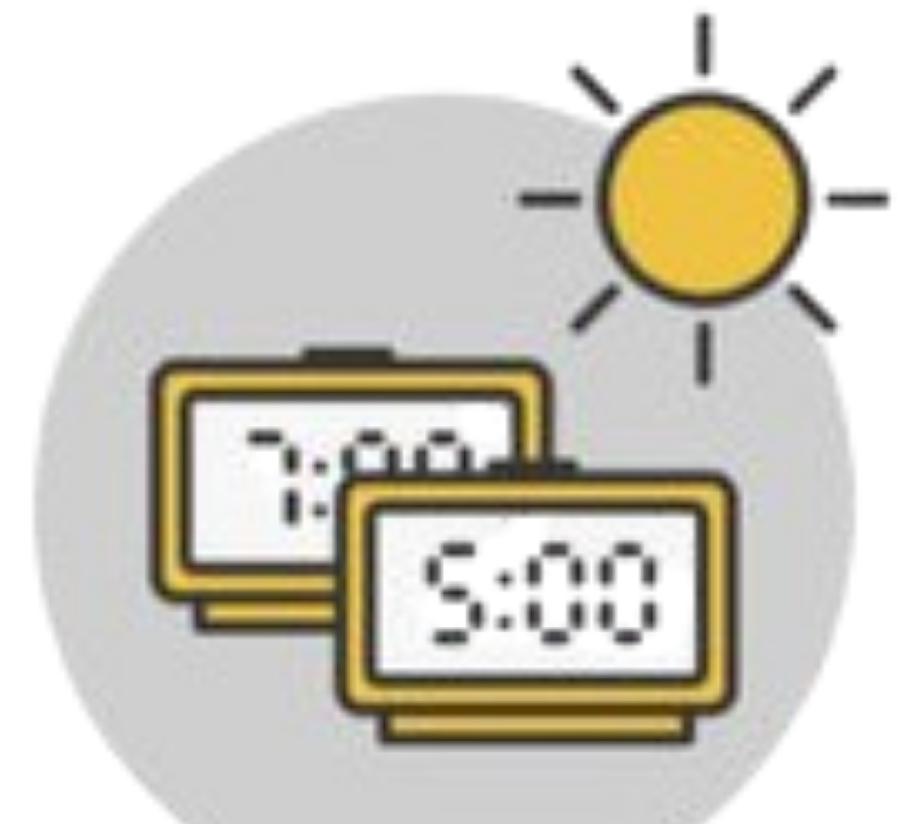
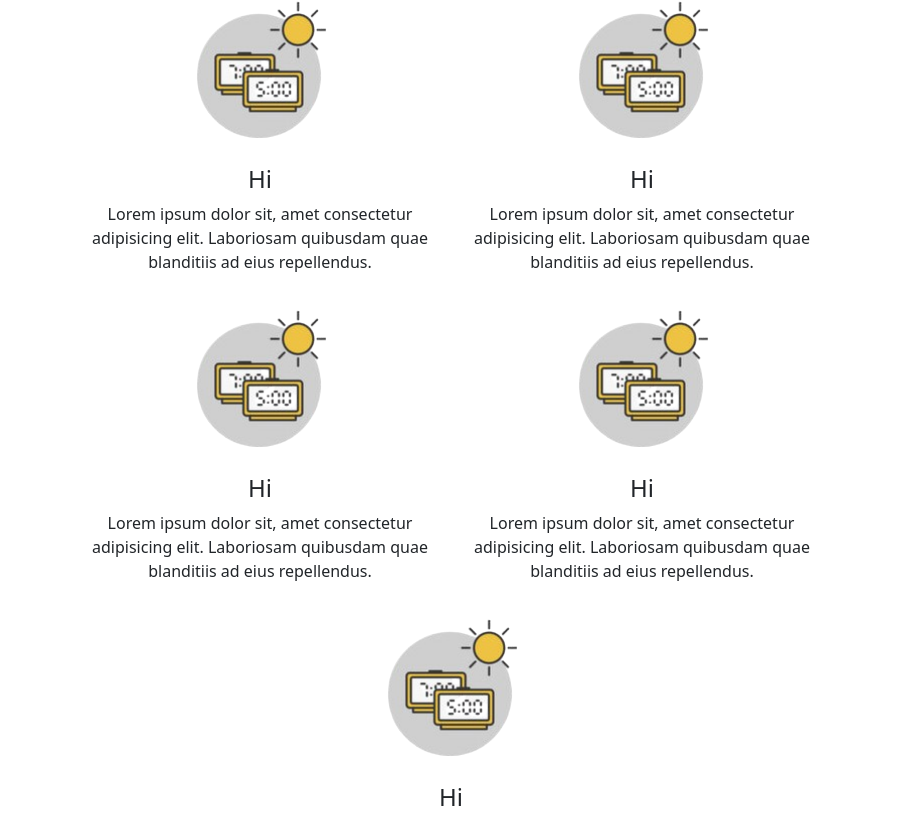
Before and after one commit to Ajith369369/motivated-mornings-frontend, a React (Vite) app: page / in a window 1280 px wide. Shown: the part 1326-2150 px from the top of the page, without its empty margins (189-1112 px from the left). Built offline with nearby package versions, Linux system fonts and the light colour scheme.

Commit message:
Add more flex items.

```diff
--- a/src/components/Features.css
+++ b/src/components/Features.css
@@ -0,0 +1,8 @@
+.flex-items {
+  max-width: 350px;
+}
+
+.flex-img {
+  height: 160px;
+  width: auto;
+}
--- a/src/components/Features.jsx
+++ b/src/components/Features.jsx
@@ -12,11 +12,43 @@ function Features() {
               you do the work.
             </h2>
           </div>
-          <div>
-            <div>
-              <img src="/src/assets/morning.png" alt="" />
-              <h4>Hi</h4>
-              <p>
+          <div className="d-flex flex-wrap justify-content-center align-items-center">
+            <div className="flex-items d-flex flex-column justify-content-center align-items-center m-3">
+              <img className="flex-img" src="/src/assets/morning.png" alt="" />
+              <h4 className="my-2">Hi</h4>
+              <p className="m-0 text-center">
+                Lorem ipsum dolor sit, amet consectetur adipisicing elit.
+                Laboriosam quibusdam quae blanditiis ad eius repellendus.
+              </p>
+            </div>
+            <div className="flex-items d-flex flex-column justify-content-center align-items-center m-3">
+              <img className="flex-img" src="/src/assets/morning.png" alt="" />
+              <h4 className="my-2">Hi</h4>
+              <p className="m-0 text-center">
+                Lorem ipsum dolor sit, amet consectetur adipisicing elit.
+                Laboriosam quibusdam quae blanditiis ad eius repellendus.
+              </p>
+            </div>
+            <div className="flex-items d-flex flex-column justify-content-center align-items-center m-3">
+              <img className="flex-img" src="/src/assets/morning.png" alt="" />
+              <h4 className="my-2">Hi</h4>
+              <p className="m-0 text-center">
+                Lorem ipsum dolor sit, amet consectetur adipisicing elit.
+                Laboriosam quibusdam quae blanditiis ad eius repellendus.
+              </p>
+            </div>
+            <div className="flex-items d-flex flex-column justify-content-center align-items-center m-3">
+              <img className="flex-img" src="/src/assets/morning.png" alt="" />
+              <h4 className="my-2">Hi</h4>
+              <p className="m-0 text-center">
+                Lorem ipsum dolor sit, amet consectetur adipisicing elit.
+                Laboriosam quibusdam quae blanditiis ad eius repellendus.
+              </p>
+            </div>
+            <div className="flex-items d-flex flex-column justify-content-center align-items-center m-3">
+              <img className="flex-img" src="/src/assets/morning.png" alt="" />
+              <h4 className="my-2">Hi</h4>
+              <p className="m-0 text-center">
                 Lorem ipsum dolor sit, amet consectetur adipisicing elit.
                 Laboriosam quibusdam quae blanditiis ad eius repellendus.
               </p>
```
